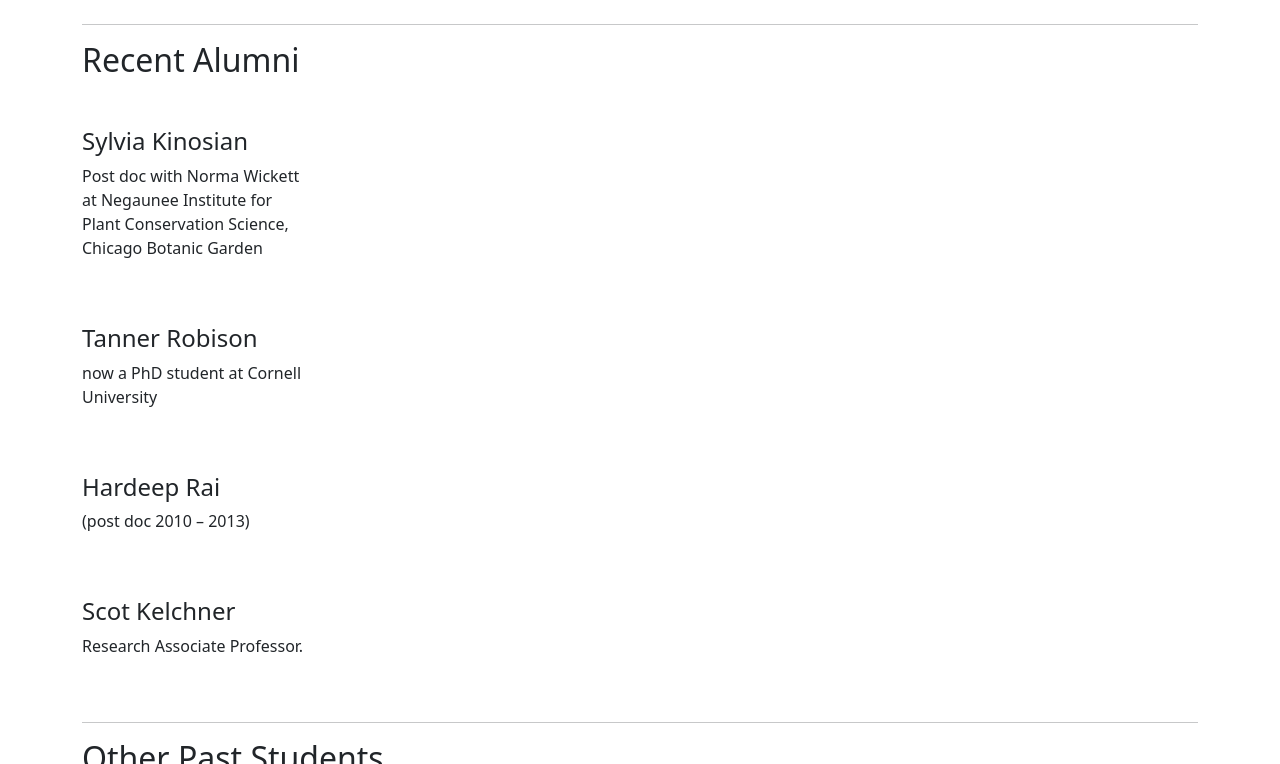
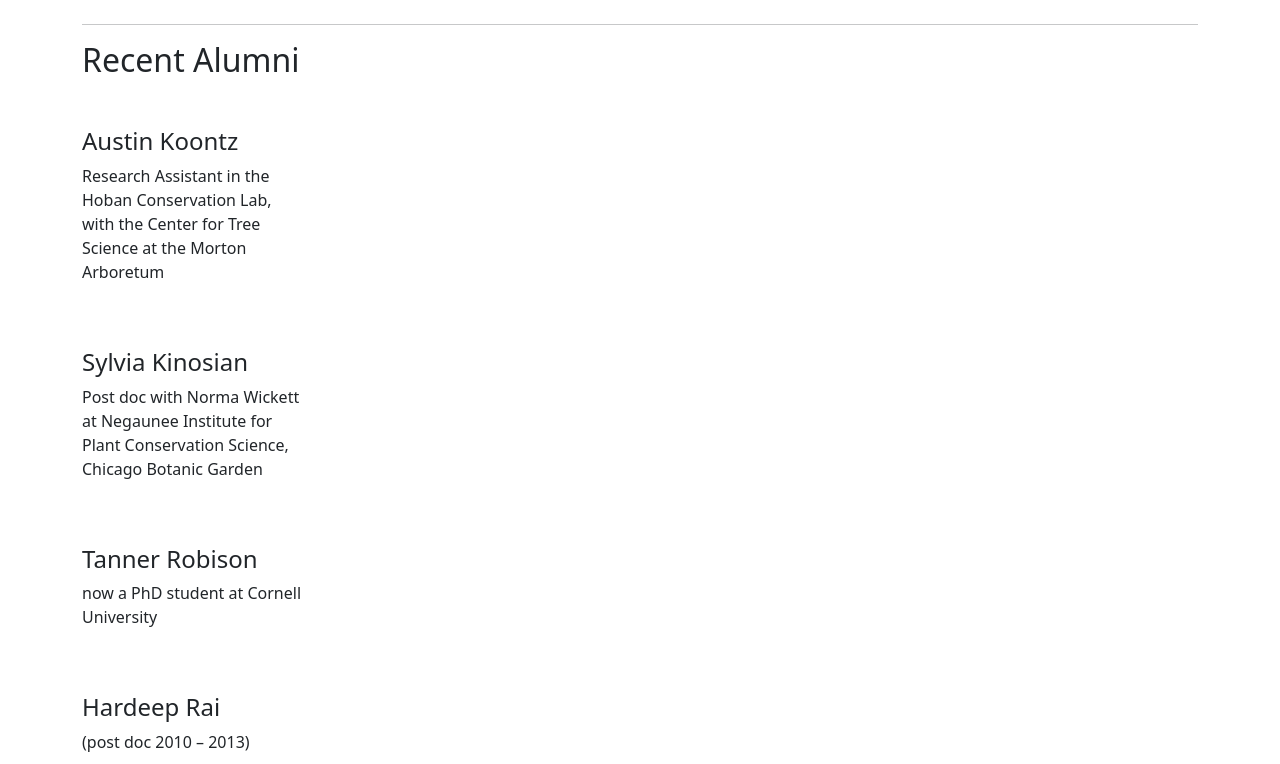
Before and after one commit to Wolflab/Wolflab.github.io, a Jekyll site: the page built from members.md, in a window 1280 px wide and 900 px high, scrolled down 1821 px, cut to the strip 136-900 px from the top of the window. Built offline with Jekyll 4.4.1, drawn with Linux system fonts in a browser that asks for light colours.

Commit message:
Update from Forestry.io Paul Wolf updated _data/members.yml

```diff
--- a/_data/members.yml
+++ b/_data/members.yml
@@ -21,6 +21,10 @@ undergraduate_students:
   photo: "/uploads/alexa.JPG"
   name: Alexa Nolan
 recent_alumni:
+- name: Austin Koontz
+  description: Research Assistant in the Hoban Conservation Lab, with the Center for
+    Tree Science at the Morton Arboretum
+  photo: ''
 - name: Sylvia Kinosian
   description: Post doc with Norma Wickett at Negaunee Institute for Plant Conservation
     Science, Chicago Botanic Garden
```
